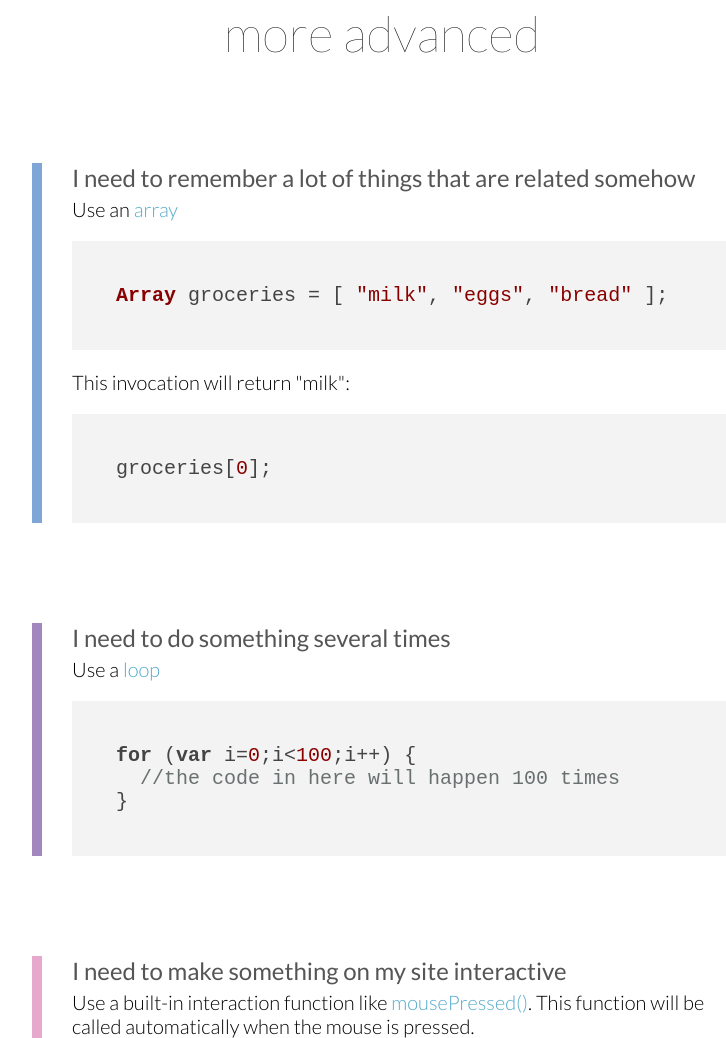
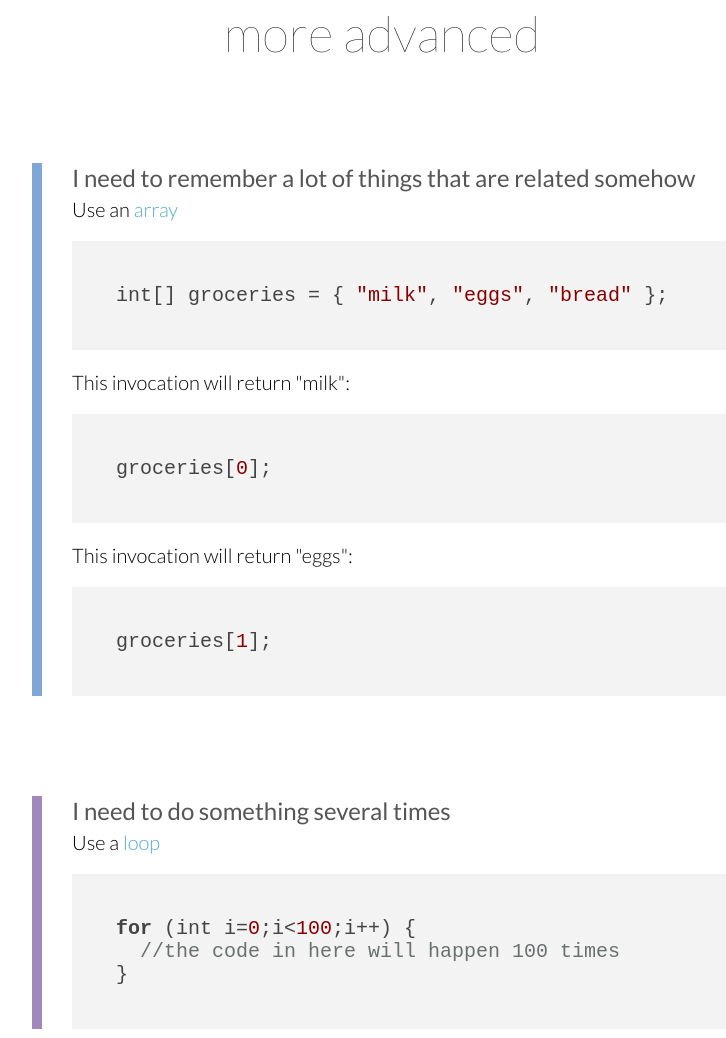
Before and after one commit to taylorbf/thinkincode-processing, a plain HTML site: page index.html in a window 1280 px wide. Shown: the part 3306-4344 px from the top of the page, without its empty margins (258-984 px from the left). Drawn offline with nearby package versions, Linux system fonts and the light colour scheme.

Commit message:
array fix

```diff
--- a/index.html
+++ b/index.html
@@ -153,11 +153,15 @@
         </header>
         Use an <a target="_blank" href="https://processing.org/reference/Array.html">array</a>
         <pre><code class="js">
-  Array groceries = [ "milk", "eggs", "bread" ];
+  int[] groceries = { "milk", "eggs", "bread" };
         </code></pre>
   This invocation will return "milk":
         <pre><code class="js">
   groceries[0];
+        </code></pre>
+  This invocation will return "eggs":
+        <pre><code class="js">
+  groceries[1];
         </code></pre>
       </section>
 
@@ -168,7 +172,7 @@
         </header>
         Use a <a target="_blank" href="https://processing.org/reference/for.html">loop</a>
         <pre><code class="js">
-  for (var i=0;i&lt;100;i++) {
+  for (int i=0;i&lt;100;i++) {
     //the code in here will happen 100 times
   }
         </code></pre>
```
